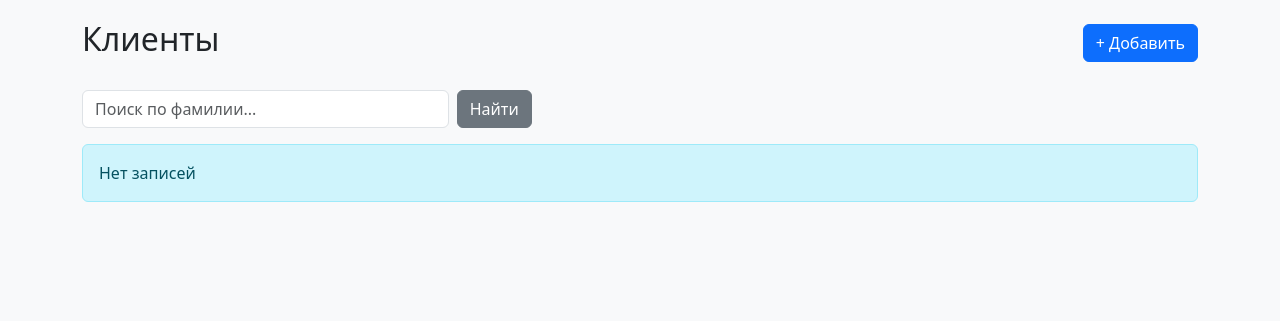
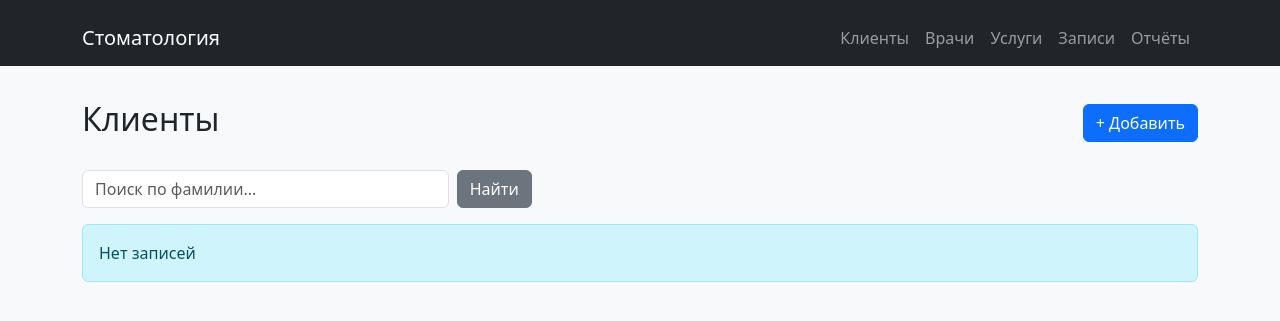
Before and after one commit to wwwrwrwr/online-booking-db-variant-1, a PHP site: page / in a window 1280 px wide. Shown: the top 321 px of the page. Run offline with PHP 8.4, Linux system fonts and the light colour scheme; data that the repository does not hold is empty.

Commit message:
Update layout.php

```diff
--- a/views/layout.php
+++ b/views/layout.php
@@ -9,7 +9,8 @@
     <title><?= htmlspecialchars($title ?? 'Справочники') ?></title>
     <link href="https://cdn.jsdelivr.net/npm/bootstrap@5.3.0/dist/css/bootstrap.min.css" rel="stylesheet">
     <style>
-        body { padding: 20px; background: #f8f9fa; }
+        body { padding: 0; background: #f8f9fa; }
+        .container { padding-top: 10px; }
         .flash-success { background: #d4edda; border: 1px solid #c3e6cb; color: #155724; padding: 10px 15px; border-radius: 4px; margin-bottom: 15px; }
         .flash-error { background: #f8d7da; border: 1px solid #f5c6cb; color: #721c24; padding: 10px 15px; border-radius: 4px; margin-bottom: 15px; }
         .form-error { color: #dc3545; font-size: 0.875rem; margin-top: 5px; }
@@ -19,6 +20,19 @@
     </style>
 </head>
 <body>
+    <nav class="navbar navbar-expand-lg navbar-dark bg-dark mb-4">
+      <div class="container">
+        <a class="navbar-brand" href="?entity=client&action=list">Стоматология</a>
+        <div class="navbar-nav">
+          <a class="nav-link" href="?entity=client&action=list">Клиенты</a>
+          <a class="nav-link" href="?entity=dentist&action=list">Врачи</a>
+          <a class="nav-link" href="?entity=service&action=list">Услуги</a>
+          <a class="nav-link" href="?entity=appointment&action=list">Записи</a>
+          <a class="nav-link" href="?entity=appointment&action=reports">Отчёты</a>
+        </div>
+      </div>
+    </nav>
+
     <div class="container">
         <?php
         $success = $_SESSION['flash_success'] ?? null;
```
